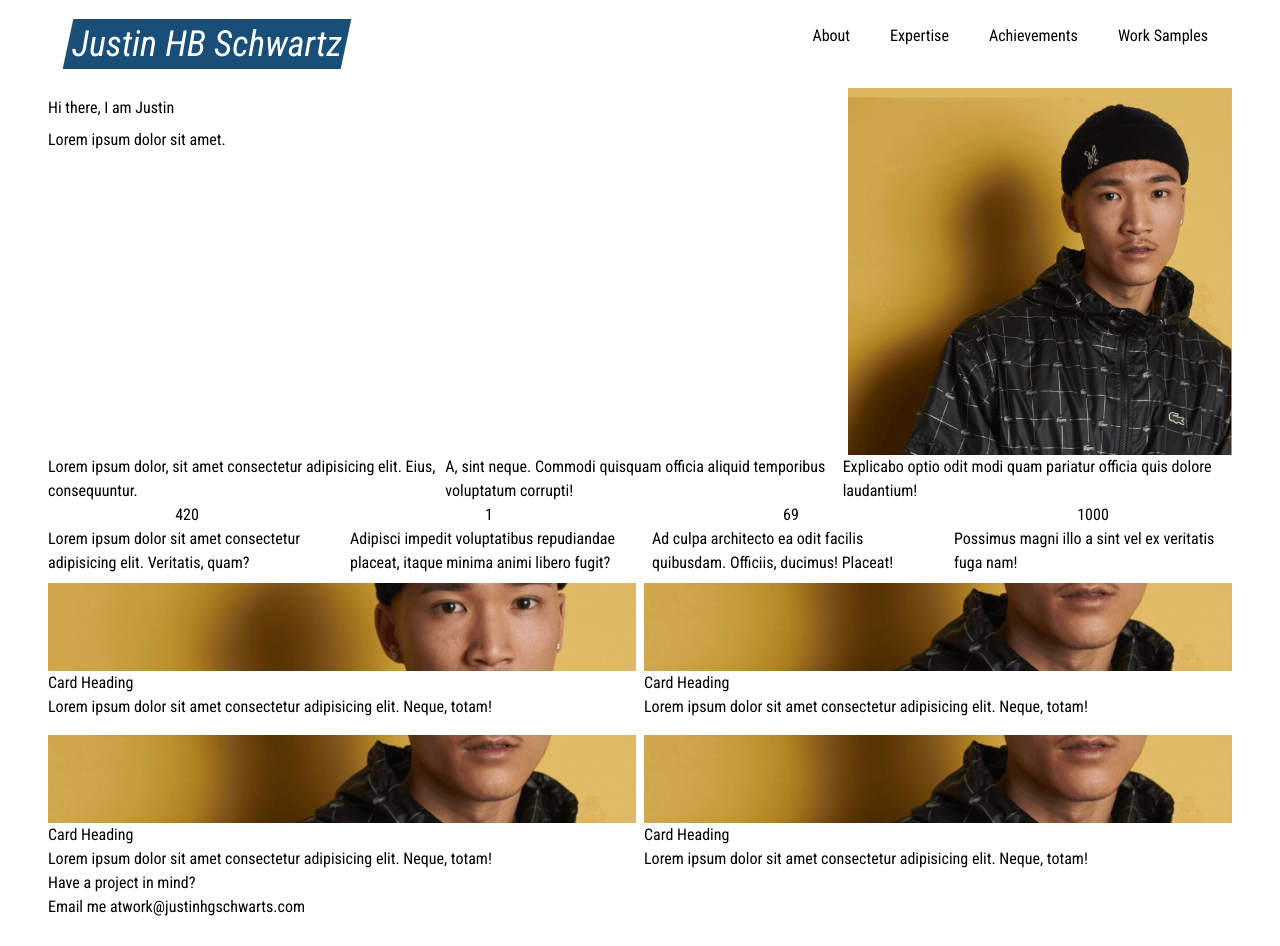
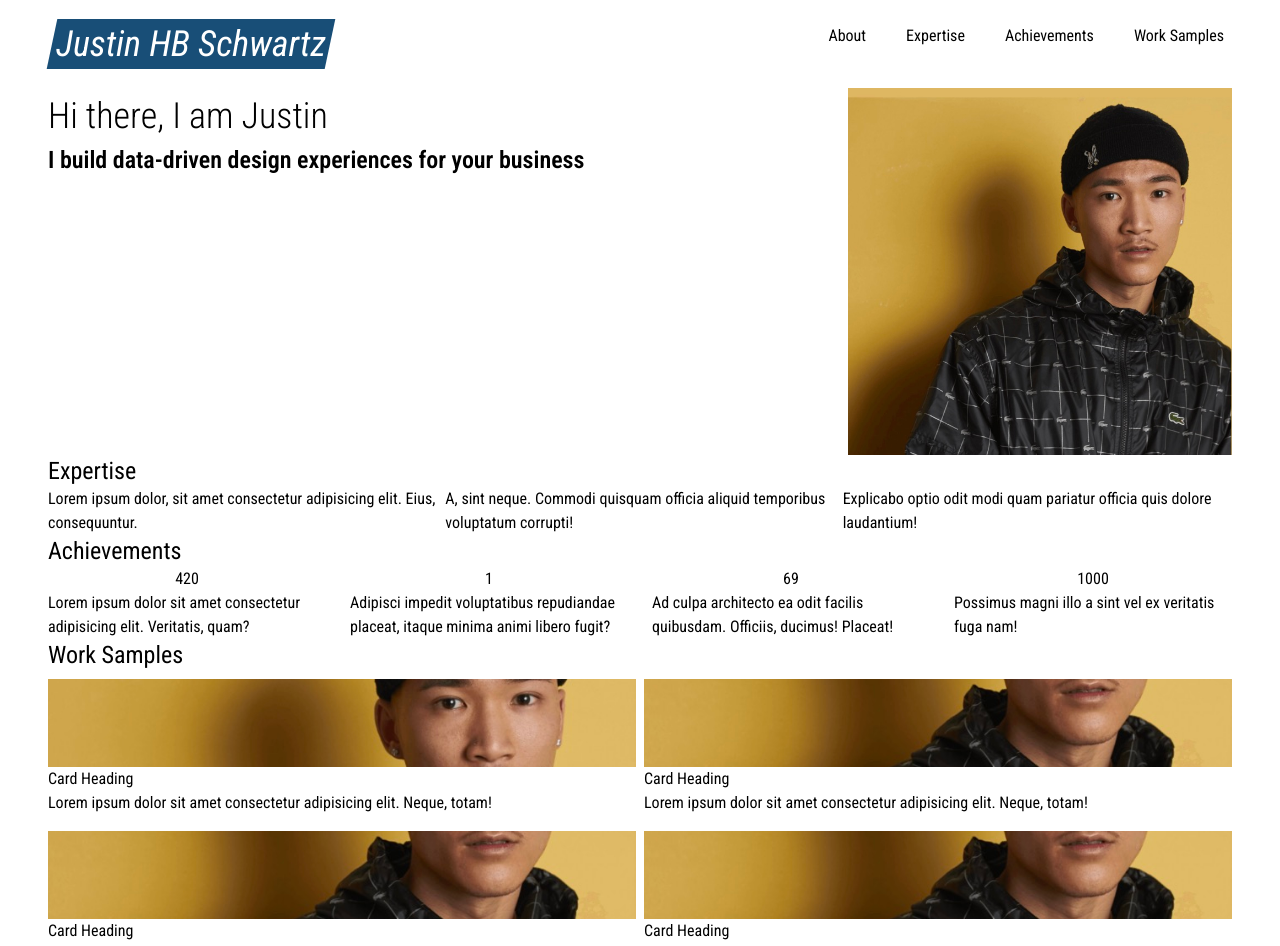
Before and after one commit to SmailBestybay/jhbs, a React (Vite) app: page / in a window 1280 px wide. Shown: the top 946 px of the page. Before the commit the page ends 919 px from the top, so only its background shows below. Built offline with nearby package versions, Linux system fonts and the light colour scheme.

Commit message:
add h2s and change about section font style

```diff
--- a/src/components/About.jsx
+++ b/src/components/About.jsx
@@ -1,14 +1,16 @@
 import sampleImg from "../assets/sample.jpg";
 export default function About() {
   return (
-    <section className="grid  sm:grid-cols-2">
+    <section className="grid md:grid-cols-2">
       <div className="my-2 flex flex-col gap-2">
-        <h1>Hi there, I am Justin</h1>
-        <p>Lorem ipsum dolor sit amet.</p>
+        <h1 className="text-4xl font-light">Hi there, I am Justin</h1>
+        <p className="text-2xl font-semibold">
+          I build data-driven design experiences for your business
+        </p>
       </div>
-      <div className="sm:flex sm:justify-end">
+      <div className="md:flex md:justify-end">
         <img
-          className="max-w-full sm:max-w-96"
+          className="max-w-full md:max-w-96"
           src={sampleImg}
           alt="Sample image"
         />
--- a/src/components/Achievements.jsx
+++ b/src/components/Achievements.jsx
@@ -1,30 +1,33 @@
 export default function Achievements() {
   return (
-    <section aria-label="Achievements" className="grid gap-6 sm:grid-cols-4">
+    <section>
+      <h2 className="text-2xl">Achievements</h2>
+      <div className="grid gap-6 sm:grid-cols-4">
         <div>
-        <h2 className="text-center">420</h2>
+          <h3 className="text-center">420</h3>
           <p>
             Lorem ipsum dolor sit amet consectetur adipisicing elit. Veritatis,
             quam?
           </p>
         </div>
         <div>
-        <h2 className="text-center">1</h2>
+          <h3 className="text-center">1</h3>
           <p>
-          Adipisci impedit voluptatibus repudiandae placeat, itaque minima animi
-          libero fugit?
+            Adipisci impedit voluptatibus repudiandae placeat, itaque minima
+            animi libero fugit?
           </p>
         </div>
         <div>
-        <h2 className="text-center">69</h2>
+          <h3 className="text-center">69</h3>
           <p>
             Ad culpa architecto ea odit facilis quibusdam. Officiis, ducimus!
             Placeat!
           </p>
         </div>
         <div>
-        <h2 className="text-center">1000</h2>
+          <h3 className="text-center">1000</h3>
           <p>Possimus magni illo a sint vel ex veritatis fuga nam!</p>
+        </div>
       </div>
     </section>
   );
--- a/src/components/Expertise.jsx
+++ b/src/components/Expertise.jsx
@@ -1,9 +1,8 @@
 export default function Expertise() {
   return (
-    <section
-      aria-label="Expertise"
-      className="grid gap-2  sm:grid-cols-3"
-    >
+    <section>
+      <h2 className="text-2xl">Expertise</h2>
+      <div className="grid gap-2 sm:grid-cols-3">
         <p>
           Lorem ipsum dolor, sit amet consectetur adipisicing elit. Eius,
           consequuntur.
@@ -13,8 +12,10 @@ export default function Expertise() {
           corrupti!
         </p>
         <p>
-        Explicabo optio odit modi quam pariatur officia quis dolore laudantium!
+          Explicabo optio odit modi quam pariatur officia quis dolore
+          laudantium!
         </p>
+      </div>
     </section>
   );
 }
--- a/src/components/Footer.jsx
+++ b/src/components/Footer.jsx
@@ -4,7 +4,10 @@ export default function Footer() {
       <h2>Have a project in mind?</h2>
       <p>
         Email me at
-        <a href="mailto:work@justinhgschwarts.com">work@justinhgschwarts.com</a>
+        <a href="mailto:work@justinhgschwarts.com">
+          {" "}
+          work@justinhgschwarts.com
+        </a>
       </p>
     </footer>
   );
--- a/src/components/Header.jsx
+++ b/src/components/Header.jsx
@@ -1,7 +1,7 @@
 export default function Header() {
   return (
     <>
-      <header className="flex flex-col p-6 md:flex-row md:justify-between">
+      <header className="flex flex-col py-6 px-2 md:flex-row md:justify-between">
         <div className="text-4xl italic">
           <span className="relative">
             <span
--- a/src/components/WorkSample.jsx
+++ b/src/components/WorkSample.jsx
@@ -1,18 +1,18 @@
 export default function WorkSamples() {
   return (
-    <section
-      aria-label="Work Samples"
-      className="grid grid-cols-1 gap-2 sm:grid-cols-2"
-    >
+    <section>
+      <h2 className="text-2xl">Work Samples</h2>
+      <div className="grid grid-cols-1 gap-2 sm:grid-cols-2">
         <div className="">
           <img
             className="h-24 w-full object-cover object-[100%_30%] pt-2"
             src="./sample.jpg"
             alt="sample"
           />
-        <h2>Card Heading</h2>
+          <h3>Card Heading</h3>
           <p>
-          Lorem ipsum dolor sit amet consectetur adipisicing elit. Neque, totam!
+            Lorem ipsum dolor sit amet consectetur adipisicing elit. Neque,
+            totam!
           </p>
         </div>
         <div className="">
@@ -21,9 +21,10 @@ export default function WorkSamples() {
             src="./sample.jpg"
             alt="sample"
           />
-        <h2>Card Heading</h2>
+          <h3>Card Heading</h3>
           <p>
-          Lorem ipsum dolor sit amet consectetur adipisicing elit. Neque, totam!
+            Lorem ipsum dolor sit amet consectetur adipisicing elit. Neque,
+            totam!
           </p>
         </div>
         <div className="">
@@ -32,9 +33,10 @@ export default function WorkSamples() {
             src="./sample.jpg"
             alt="sample"
           />
-        <h2>Card Heading</h2>
+          <h3>Card Heading</h3>
           <p>
-          Lorem ipsum dolor sit amet consectetur adipisicing elit. Neque, totam!
+            Lorem ipsum dolor sit amet consectetur adipisicing elit. Neque,
+            totam!
           </p>
         </div>
         <div className="">
@@ -43,10 +45,12 @@ export default function WorkSamples() {
             src="./sample.jpg"
             alt="sample"
           />
-        <h2>Card Heading</h2>
+          <h3>Card Heading</h3>
           <p>
-          Lorem ipsum dolor sit amet consectetur adipisicing elit. Neque, totam!
+            Lorem ipsum dolor sit amet consectetur adipisicing elit. Neque,
+            totam!
           </p>
+        </div>
       </div>
     </section>
   );
```
Lines whose indentation alone changed are shown as unchanged.
